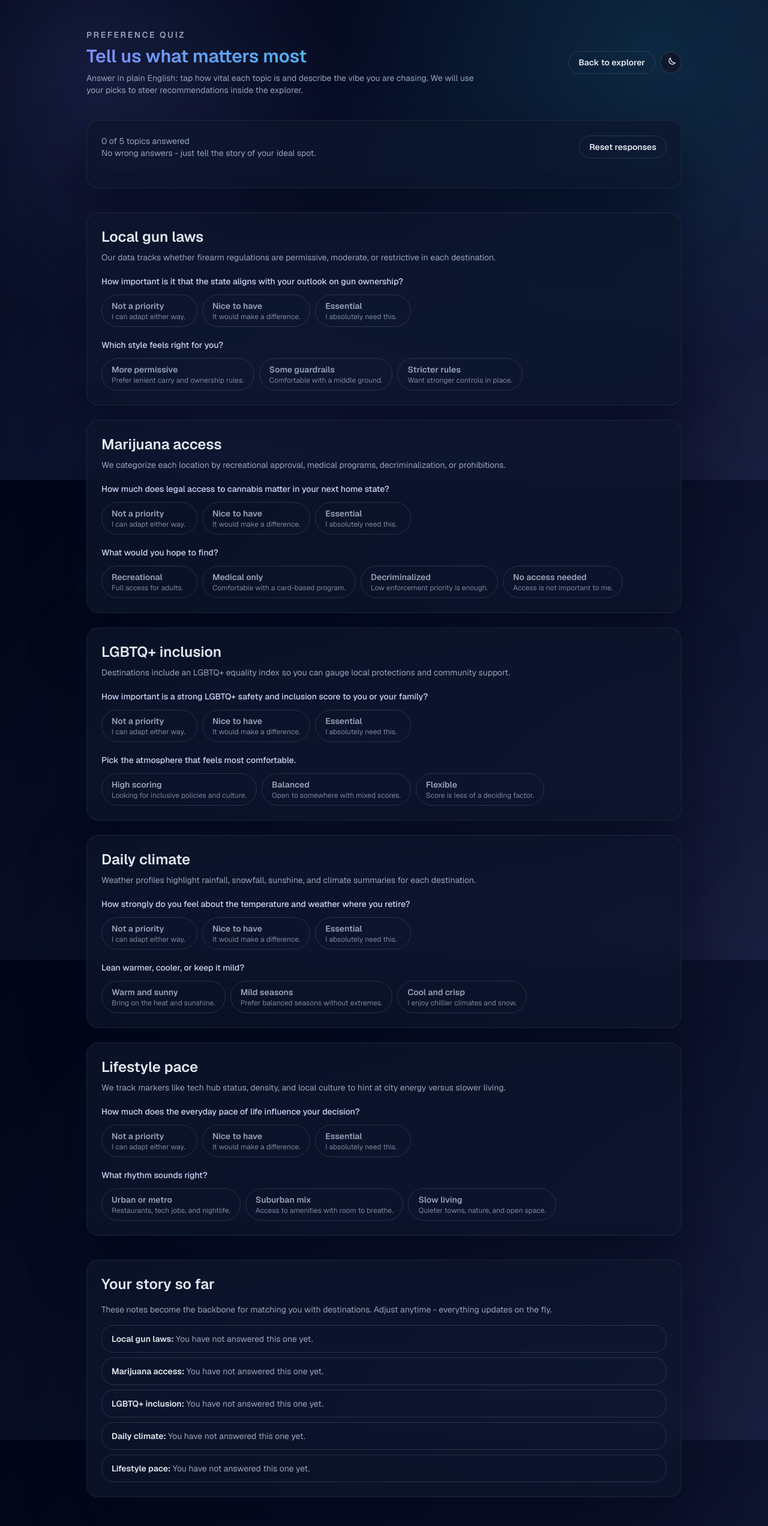
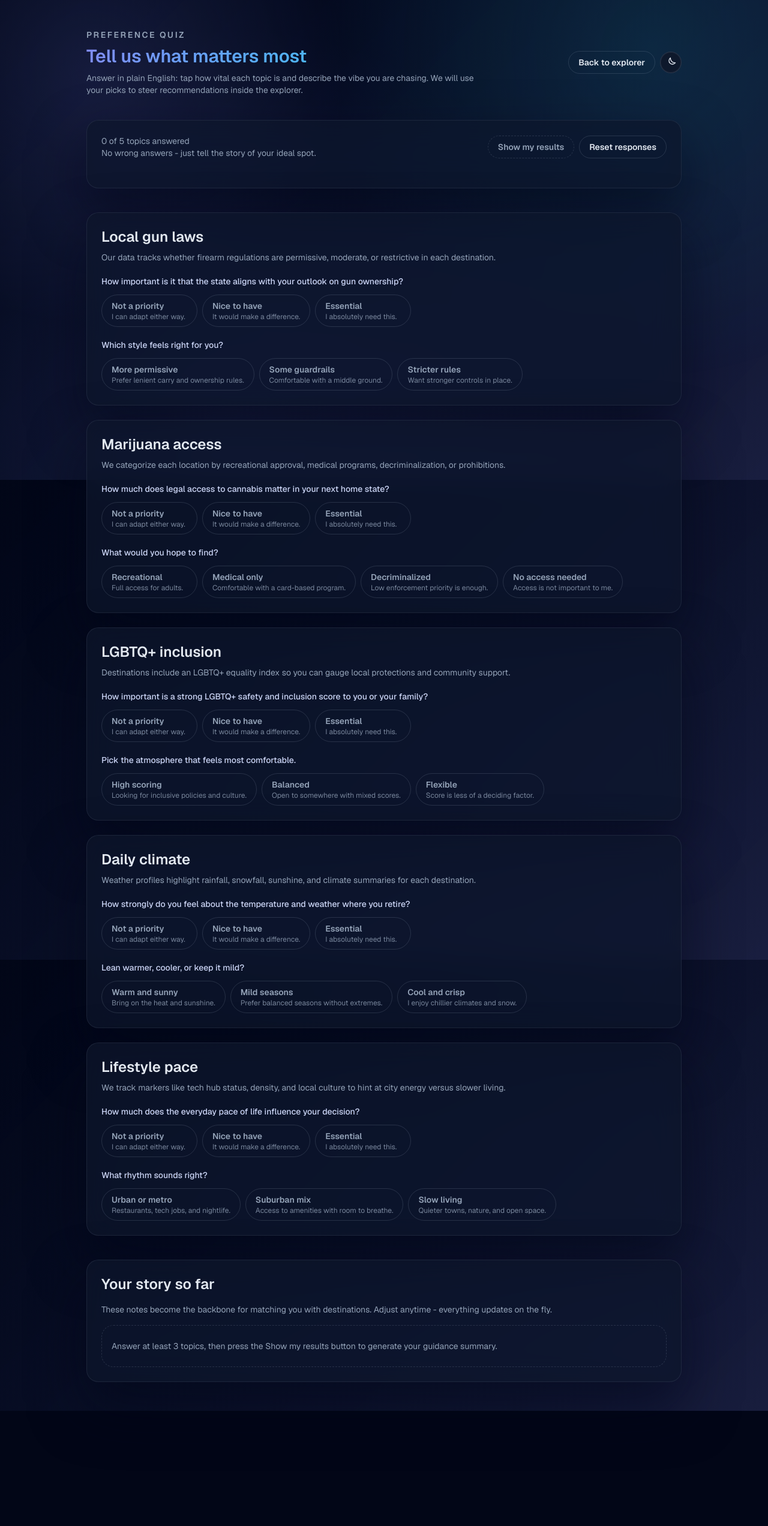
Before and after one commit to comaeclipse/nextbase, a Next.js app: page /quiz in a window 1280 px wide. Shown: the whole page at 60% size. After the commit the page ends 2352 px from the top, so only its background shows below. Built offline with nearby package versions, Linux system fonts and the light colour scheme.

Commit message:
Add results reveal flow to quiz

```diff
--- a/src/app/quiz/page.tsx
+++ b/src/app/quiz/page.tsx
@@ -1,7 +1,7 @@
 "use client";
 
 import Link from "next/link";
-import { useMemo, useState } from "react";
+import { useEffect, useMemo, useState } from "react";
 
 import { ThemeToggle } from "@/components/theme-toggle";
 
@@ -102,6 +102,8 @@ const TOPICS: QuizTopic[] = [
   },
 ];
 
+const MIN_ANSWERS_REQUIRED = 3;
+
 const buildInitialAnswers = (): Record<string, QuizAnswer> => {
   const entries = TOPICS.map((topic) => [topic.id, { importance: null, preference: null }]);
   return Object.fromEntries(entries) as Record<string, QuizAnswer>;
@@ -109,6 +111,7 @@ const buildInitialAnswers = (): Record<string, QuizAnswer> => {
 
 export default function QuizPage() {
   const [answers, setAnswers] = useState<Record<string, QuizAnswer>>(() => buildInitialAnswers());
+  const [showResults, setShowResults] = useState(false);
 
   const completed = useMemo(() => {
     return TOPICS.reduce(
@@ -116,6 +119,14 @@ export default function QuizPage() {
       0,
     );
   }, [answers]);
+
+  const readyForResults = completed >= MIN_ANSWERS_REQUIRED;
+
+  useEffect(() => {
+    if (!readyForResults) {
+      setShowResults(false);
+    }
+  }, [readyForResults]);
 
   const handleImportance = (topicId: string, value: ImportanceLevel) => {
     setAnswers((current) => ({
@@ -136,6 +147,13 @@ export default function QuizPage() {
 
   const reset = () => {
     setAnswers(buildInitialAnswers());
+    setShowResults(false);
+  };
+
+  const handleShowResults = () => {
+    if (readyForResults) {
+      setShowResults(true);
+    }
   };
 
   const summary = useMemo(() => {
@@ -172,6 +190,11 @@ export default function QuizPage() {
     });
   }, [answers]);
 
+  const resultsButtonClassName = readyForResults
+    ? "rounded-full px-4 py-2 text-sm font-semibold text-white transition bg-[linear-gradient(120deg,var(--accent),var(--accent-secondary))] shadow-sm hover:shadow-md"
+    : "rounded-full border border-dashed border-color-border/60 px-4 py-2 text-sm font-semibold text-muted-foreground transition";
+
+
   return (
     <main className="mx-auto max-w-5xl space-y-10 px-4 py-12">
       <header className="flex flex-col gap-4 sm:flex-row sm:items-center sm:justify-between">
@@ -200,6 +223,16 @@ export default function QuizPage() {
             <p className="text-sm text-muted-foreground">{completed} of {TOPICS.length} topics answered</p>
             <p className="text-sm text-muted-foreground">No wrong answers - just tell the story of your ideal spot.</p>
           </div>
+          <div className="flex flex-wrap items-center gap-2">
+            <button
+              type="button"
+              onClick={handleShowResults}
+              disabled={!readyForResults}
+              aria-disabled={!readyForResults}
+              className={resultsButtonClassName}
+            >
+              Show my results
+            </button>
             <button
               type="button"
               onClick={reset}
@@ -207,6 +240,7 @@ export default function QuizPage() {
             >
               Reset responses
             </button>
+          </div>
         </div>
         <div className="mt-4 h-2 w-full overflow-hidden rounded-full bg-color-border/40">
           <div
@@ -288,13 +322,31 @@ export default function QuizPage() {
         <p className="text-sm text-muted-foreground">
           These notes become the backbone for matching you with destinations. Adjust anytime - everything updates on the fly.
         </p>
+        {showResults ? (
+          <>
             <ul className="space-y-2">
               {summary.map((item) => (
-            <li key={item.id} className="rounded-lg border border-color-border/50 bg-color-surface/40 px-4 py-3 text-sm">
-              <span className="font-semibold text-primary">{item.title}:</span> <span className="text-muted-foreground">{item.text}</span>
+                <li
+                  key={item.id}
+                  className="rounded-lg border border-color-border/50 bg-color-surface/40 px-4 py-3 text-sm"
+                >
+                  <span className="font-semibold text-primary">{item.title}:</span>{" "}
+                  <span className="text-muted-foreground">{item.text}</span>
                 </li>
               ))}
             </ul>
+            <Link
+              href="/"
+              className="inline-flex items-center justify-center rounded-full border border-color-border/60 px-4 py-2 text-sm font-semibold transition hover:text-primary"
+            >
+              Explore destinations
+            </Link>
+          </>
+        ) : (
+          <div className="rounded-lg border border-dashed border-color-border/60 bg-color-surface/30 px-4 py-6 text-sm text-muted-foreground">
+            Answer at least {MIN_ANSWERS_REQUIRED} topics, then press the Show my results button to generate your guidance summary.
+          </div>
+        )}
       </section>
     </main>
   );
```
Lines whose indentation alone changed are shown as unchanged.
